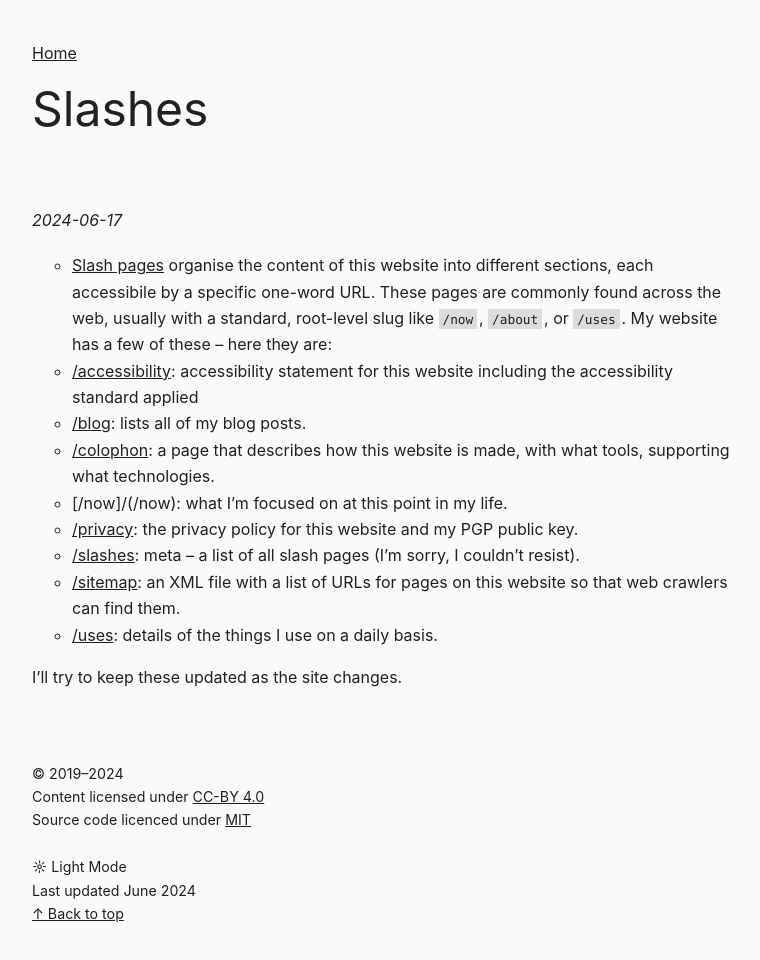
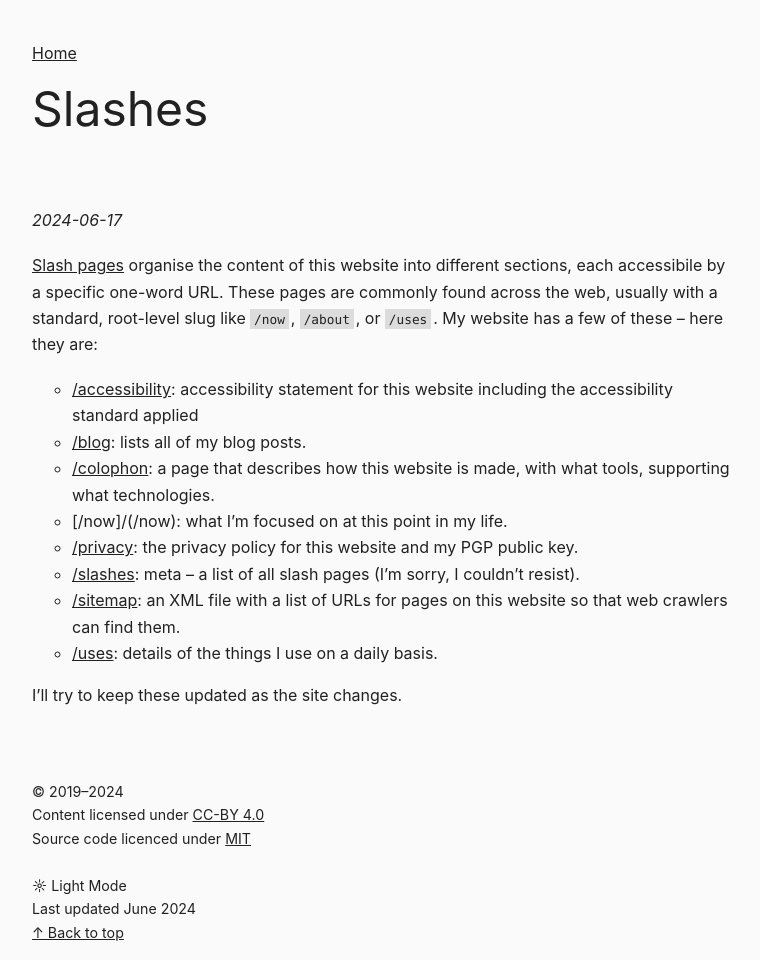
Before and after one commit to gerhardlanz/gerhardla.nz, a Jekyll site: the page built from _posts/2024-06-17-slashes.md, in a window 1280 px wide. Shown: the whole page, without its empty margins (8-768 px from the left). Built offline with Jekyll 4.4.1, drawn with Linux system fonts in a browser that asks for light colours.

```diff
--- a/_posts/2024-06-17-slashes.md
+++ b/_posts/2024-06-17-slashes.md
@@ -4,7 +4,8 @@ title:  "Slashes"
 date: 2024-06-17
 ---
 
-* [Slash pages](https://slashpages.net/) organise the content of this website into different sections, each accessibile by a specific one-word URL. These pages are commonly found across the web, usually with a standard, root-level slug like `/now`, `/about`, or `/uses`. My website has a few of these – here they are:
+[Slash pages](https://slashpages.net/) organise the content of this website into different sections, each accessibile by a specific one-word URL. These pages are commonly found across the web, usually with a standard, root-level slug like `/now`, `/about`, or `/uses`. My website has a few of these – here they are:
+
 * [/accessibility](/accessibility): accessibility statement for this website including the accessibility standard applied
 * [/blog](/blog): lists all of my blog posts.
 * [/colophon](/colophon): a page that describes how this website is made, with what tools, supporting what technologies.
```
